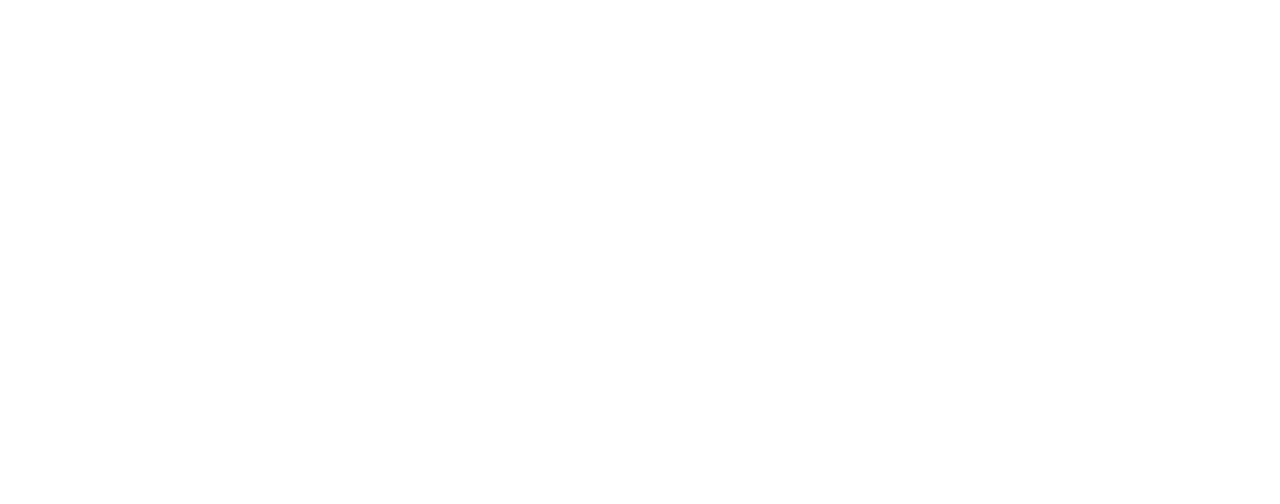
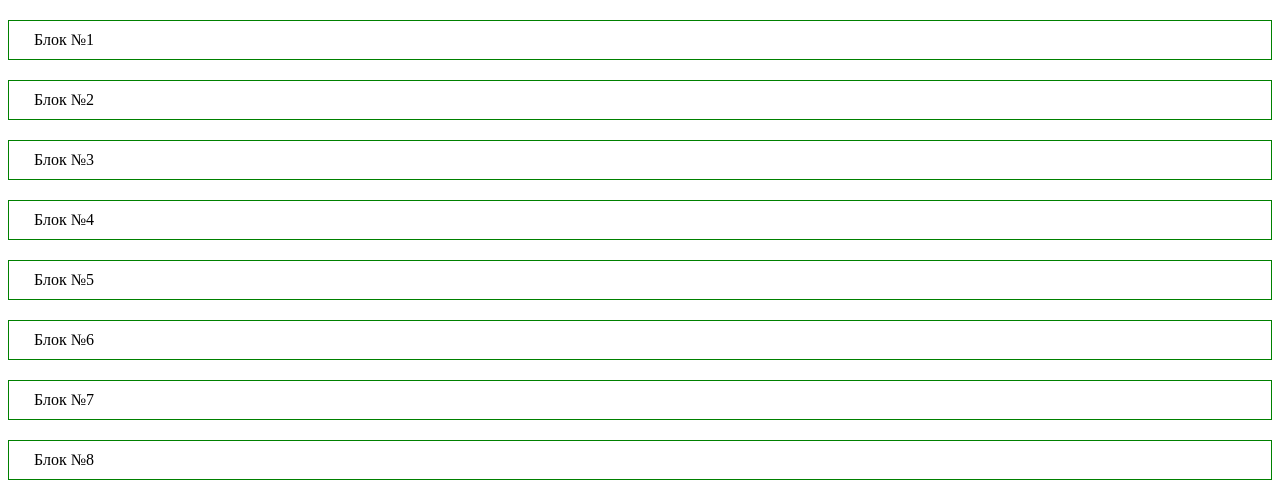
Before and after one commit to Vadim-1507/PopupAlt, a plain HTML site: page index.html in a window 1280 px wide. Drawn offline with Linux system fonts and the light colour scheme.

Commit message:
Update index.html

```diff
--- a/index.html
+++ b/index.html
@@ -5,9 +5,31 @@
     <title>MyLittleWebSite 2 бля саб 1</title>
 </head>
 <body>
+    <div style="border: 1px solid green; margin: 20px 0; padding: 10px 25px;"> Блок №1 </div>
+    <div style="border: 1px solid green; margin: 20px 0; padding: 10px 25px;"> Блок №2 </div>
+    <div style="border: 1px solid green; margin: 20px 0; padding: 10px 25px;"> Блок №3 </div>
+    <div style="border: 1px solid green; margin: 20px 0; padding: 10px 25px;"> Блок №4 </div>
+    <div style="border: 1px solid green; margin: 20px 0; padding: 10px 25px;"> Блок №5 </div>
+    <div style="border: 1px solid green; margin: 20px 0; padding: 10px 25px;"> Блок №6 </div>
+    <div style="border: 1px solid green; margin: 20px 0; padding: 10px 25px;"> Блок №7 </div>
+    <div style="border: 1px solid green; margin: 20px 0; padding: 10px 25px;"> Блок №8 </div>
+
+    <script>
+        const els = document.querySelectorAll('div');
+        let i = 0;
+
+        while (i < els.length) {
+            els[i].onmousedown = () => {
+                console.log(i);
+            };
+            i += 1;
+        }
+    </script>
 
 
-        <script>
+
+
+<!--         <script>
 
          (function (popupFunc) {
                 var script = document.createElement('script');
@@ -28,7 +50,7 @@
       acpopup('create', 'AP-8qyUGrYXujxdOfYw1');
       acpopup('show', 'AP-8qyUGrYXujxdOfYw1');
 
-        </script>
+        </script> -->
 
 
 <!--         <script>
```
